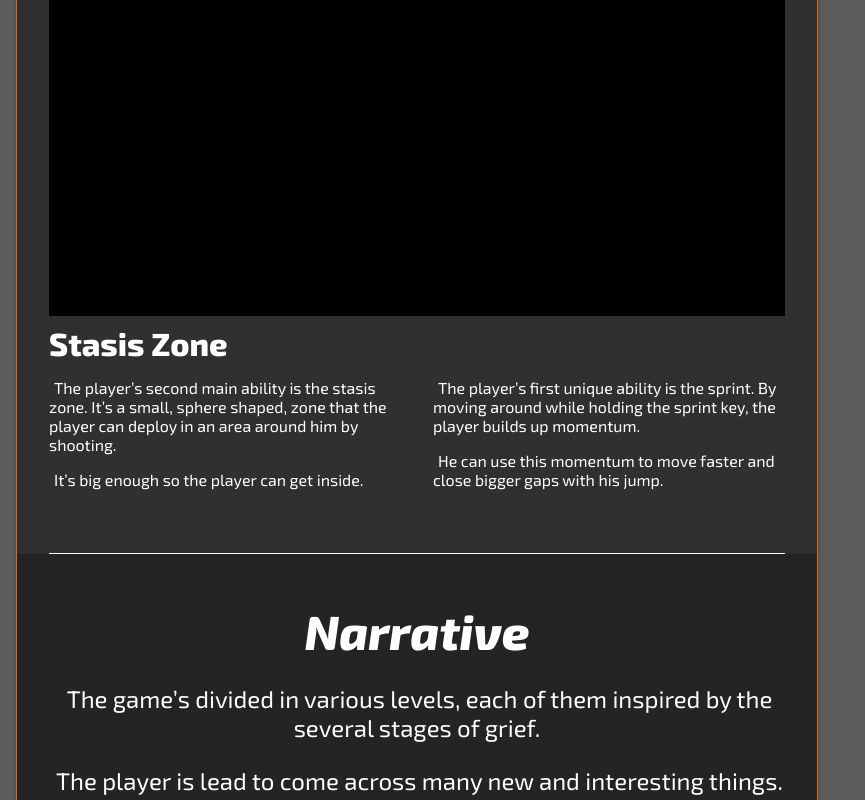
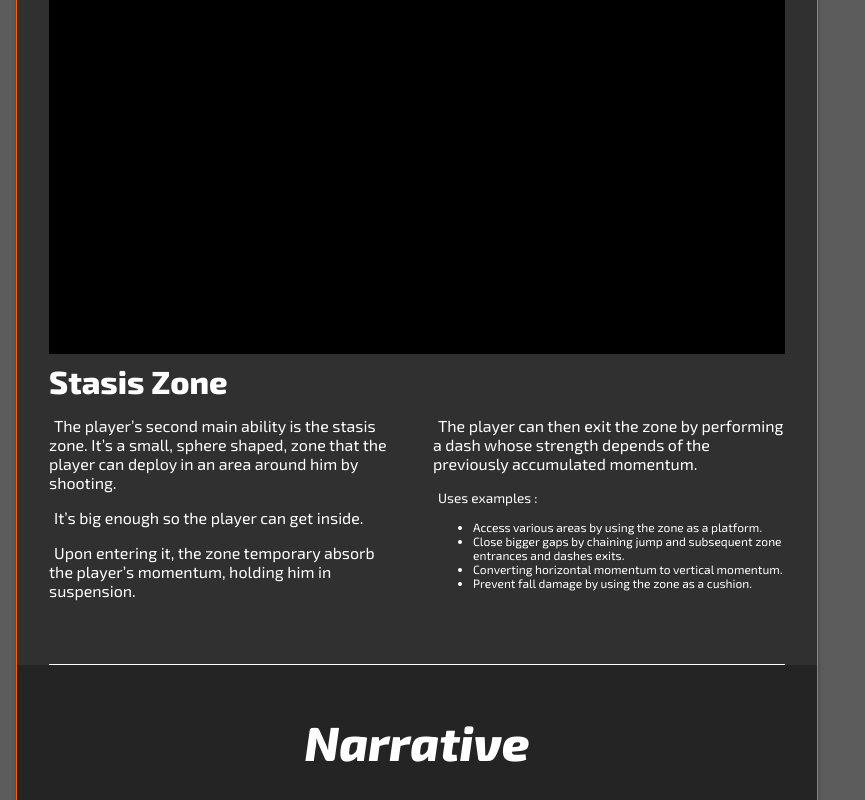
Before and after one commit to AntoineIturbide/folio, a plain HTML site: page falling_appart.html in a window 1280 px wide. Shown: the part 1807-2607 px from the top of the page, without its empty margins (0-865 px from the left). Drawn offline with Linux system fonts and the light colour scheme.

Commit message:
Corrected Falling appart and added Portfolio preview

```diff
--- a/falling_appart.html
+++ b/falling_appart.html
@@ -125,7 +125,7 @@
                             Sprint
                         </span>
                         <p>
-                            The player’s first unique ability is the sprint. By moving around while holding the sprint key, the player builds up momentum.
+                             Upon entering it, the zone temporary absorb the player’s momentum, holding him in suspension. The player can then exit the zone by performing a dash whose strength depends of the previously accumulated momentum.
                         </p>
                         <p>
                             He can use this momentum to move faster and close bigger gaps with his jump.
@@ -159,13 +159,22 @@
                         <p>
                             It’s big enough so the player can get inside.
                         </p>
+                        <p>
+                            Upon entering it, the zone temporary absorb the player’s momentum, holding him in suspension.
+                        </p>
                     </td>
                     <td style="padding-left:16px;">
                         <p>
-                            The player’s first unique ability is the sprint. By moving around while holding the sprint key, the player builds up momentum.
+                            The player can then exit the zone by performing a dash whose strength depends of the previously accumulated momentum.
                         </p>
-                        <p>
-                            He can use this momentum to move faster and close bigger gaps with his jump.
+                        <p style="font-size:85%;">
+                            Uses examples :
+                            <ul style="font-size:75%;">
+                                <li>Access various areas by using the zone as a platform.</li>
+                                <li>Close bigger gaps by chaining jump and subsequent zone entrances and dashes exits.</li>
+                                <li>Converting horizontal momentum to vertical momentum.</li>
+                                <li>Prevent fall damage by using the zone as a cushion.</li>
+                            </ul>
                         </p>
                     </td>
                 </tr>
```
Also changed, not shown: 1 other file.
